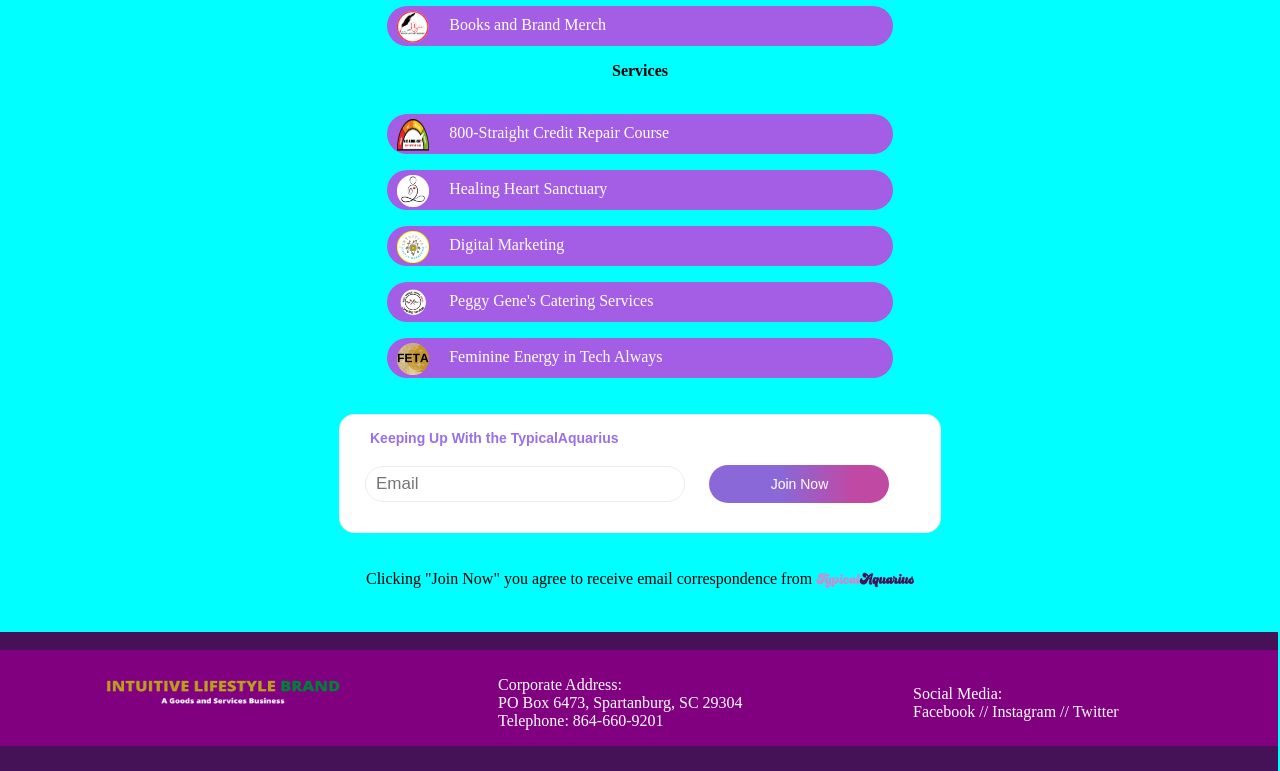
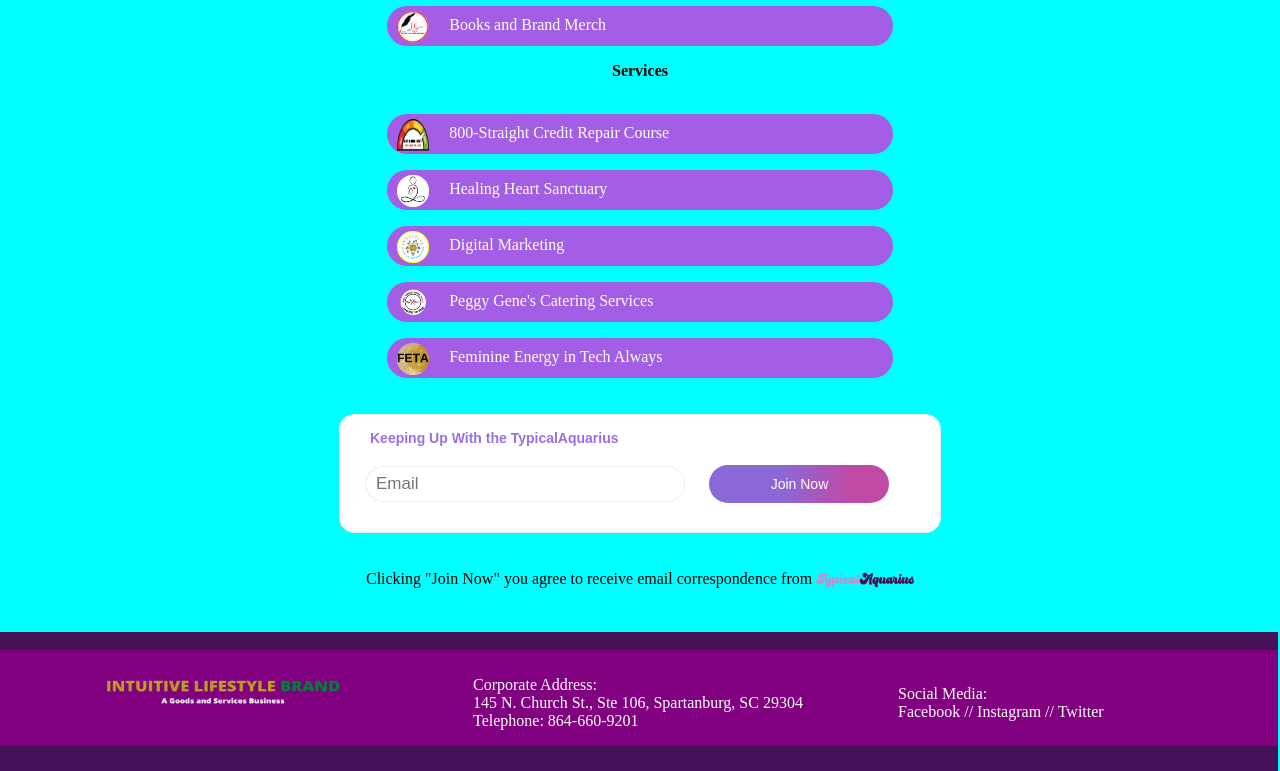
Before and after one commit to IntuitiveLifestyleBrand/ILBWebsite, a website with bundled scripts: page index.html in a window 1280 px wide. Shown: the part 495-1266 px from the top of the page. Built offline with nearby package versions, Linux system fonts and the light colour scheme; a script that the page names is missing.

Commit message:
FB Verify Update

```diff
--- a/index.html
+++ b/index.html
@@ -151,7 +151,7 @@
 		<div id="footerDetails1">
 				<img src="./images/ILB_linelogo_whiteslogan.png" style="width: 450px; height: 50px;"></div>
 		<div id="footerDetails2">
-			<p>Corporate Address: <br>PO Box 6473, Spartanburg, SC 29304<br>Telephone: 864-660-9201</p></div>
+			<p>Corporate Address: <br>145 N. Church St., Ste 106, Spartanburg, SC 29304<br>Telephone: 864-660-9201</p></div>
 			<div id="footerDetails3">
 			<p>Social Media: <br><a href="https://www.facebook.com/intuitivelifestylebrand/">Facebook</a>      //     <a href="https://www.instagram.com/im.elynn/">Instagram</a>    //      <a href="https://twitter.com/intuitive_lb">Twitter</a></p></div>
 	  </footer><br>
--- a/style.css
+++ b/style.css
@@ -73,8 +73,8 @@
   width: 100vw;
  }
  #footerDetails2{
-  padding-right: 50px;
-  padding-left: 50px;
+  padding-right: 45px;
+  padding-left: 25px;
   width: 100vw;
  }
  #footerDetails3{
```
